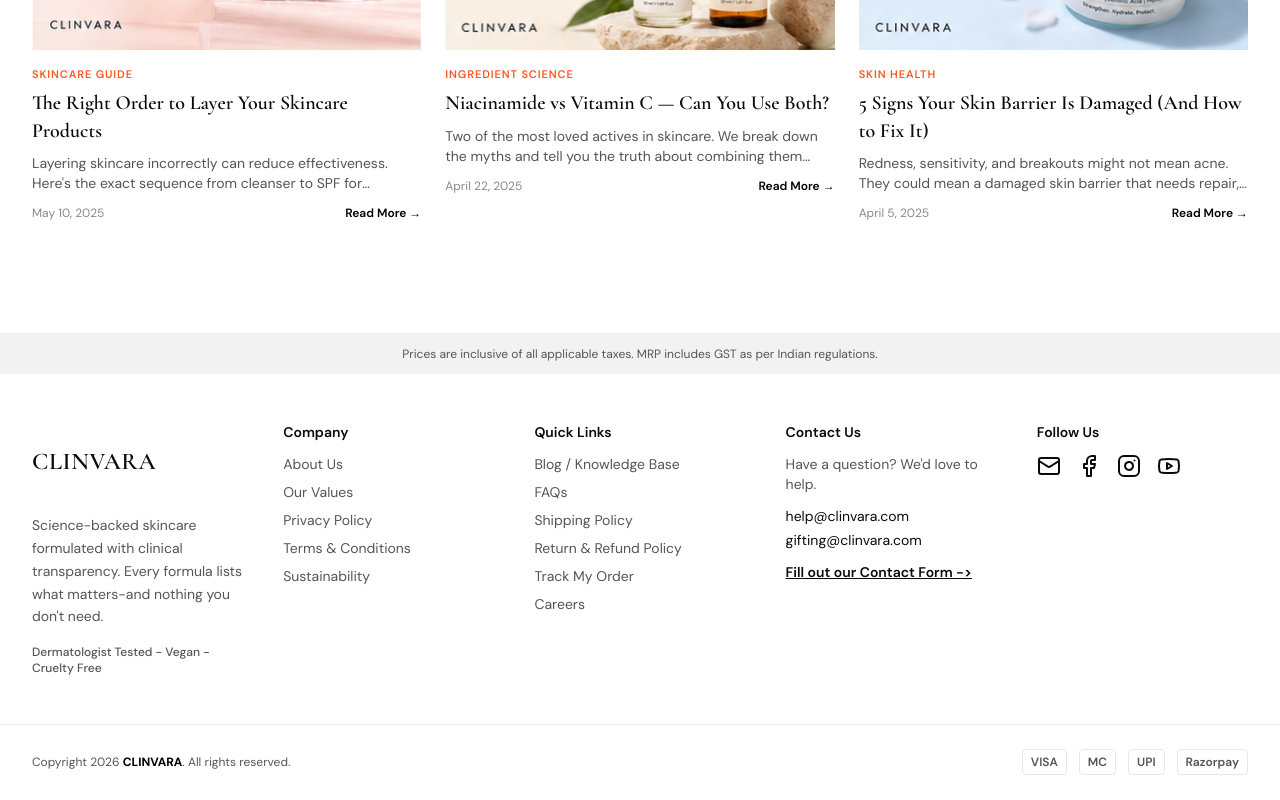
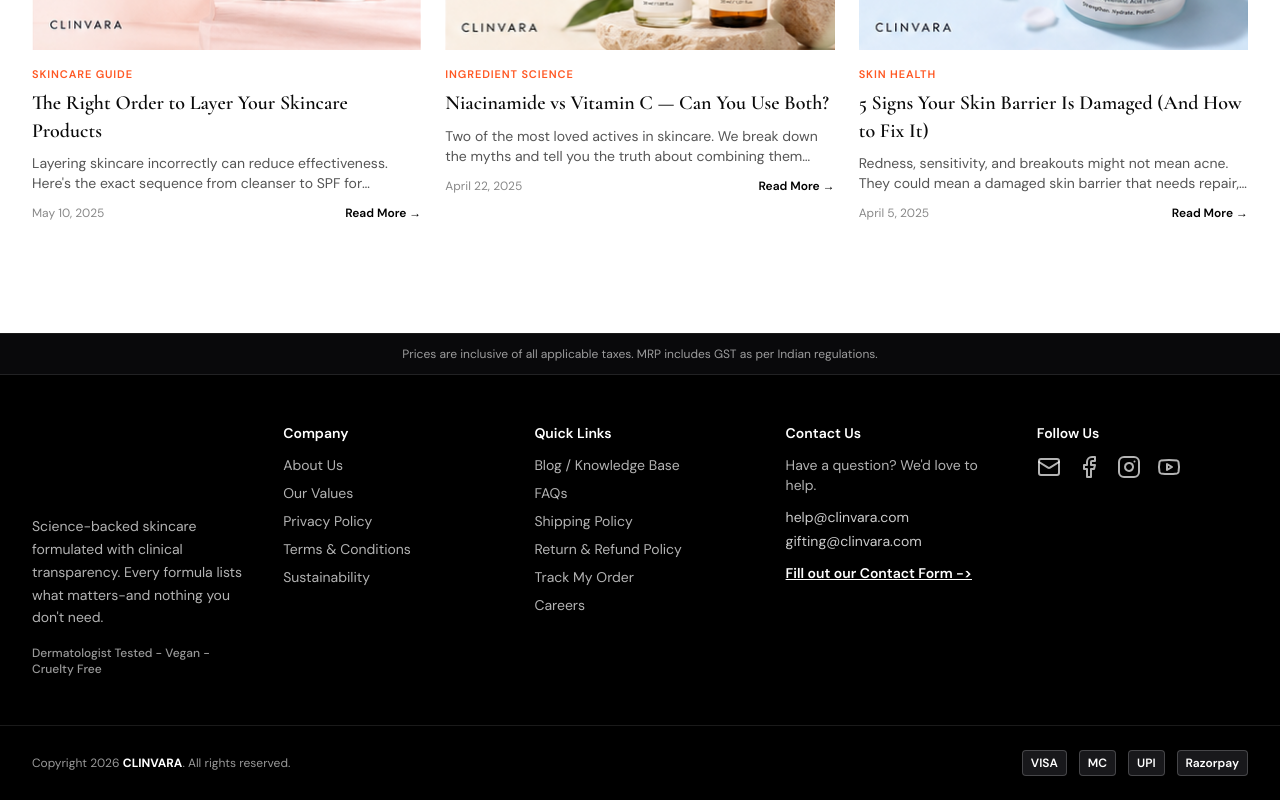
Before and after one commit to southeastmedia3-bot/clinvara, a Next.js app: page / in a window 1280 px wide. Shown: the part 2592-3392 px from the top of the page. Built offline with nearby package versions, Linux system fonts and the light colour scheme; no server answers.

Commit message:
Updated dark footer UI

```diff
--- a/components/layout/Footer.tsx
+++ b/components/layout/Footer.tsx
@@ -4,51 +4,73 @@
 
 export function Footer() {
   return (
-    <footer className="mt-16 border-t border-[var(--brand-border)]">
-      <div className="bg-[var(--brand-light-gray)] px-4 py-3 text-center text-xs text-[var(--brand-text-muted)]">
+    <footer className="mt-16 border-t border-white/10 bg-black text-white">
+      <div className="border-b border-white/10 bg-zinc-950 px-4 py-3 text-center text-xs text-white/60">
         Prices are inclusive of all applicable taxes. MRP includes GST as per
         Indian regulations.
       </div>
 
       <div className="mx-auto grid max-w-[1440px] gap-10 px-4 py-12 md:grid-cols-2 lg:grid-cols-5 lg:px-8">
         <div className="lg:col-span-1">
-          <Link href="/" aria-label="CLINVARA home" className="inline-flex h-20 w-36">
-            <BrandLogo className="h-full w-full" />
+          <Link
+            href="/"
+            aria-label="CLINVARA home"
+            className="inline-flex h-20 w-36"
+          >
+            <BrandLogo className="h-full w-full invert" />
           </Link>
-          <p className="mt-3 text-sm leading-relaxed text-[var(--brand-text-muted)]">
+
+          <p className="mt-3 text-sm leading-relaxed text-white/70">
             Science-backed skincare formulated with clinical transparency. Every
             formula lists what matters-and nothing you don&apos;t need.
           </p>
-          <p className="mt-4 text-xs font-medium text-[var(--brand-text-muted)]">
+
+          <p className="mt-4 text-xs font-medium text-white/60">
             Dermatologist Tested - Vegan - Cruelty Free
           </p>
         </div>
 
         <div>
-          <p className="mb-3 text-sm font-semibold">Company</p>
-          <ul className="space-y-2 text-sm text-[var(--brand-text-muted)]">
+          <p className="mb-3 text-sm font-semibold text-white">
+            Company
+          </p>
+
+          <ul className="space-y-2 text-sm text-white/70">
             <li>
-              <Link href="/about-us" className="hover:text-black">
+              <Link href="/about-us" className="transition hover:text-white">
                 About Us
               </Link>
             </li>
+
             <li>
-              <Link href="/our-values" className="hover:text-black">
+              <Link href="/our-values" className="transition hover:text-white">
                 Our Values
               </Link>
             </li>
+
             <li>
-              <Link href="/privacy-policy" className="hover:text-black">
+              <Link
+                href="/privacy-policy"
+                className="transition hover:text-white"
+              >
                 Privacy Policy
               </Link>
             </li>
+
             <li>
-              <Link href="/terms-and-conditions" className="hover:text-black">
+              <Link
+                href="/terms-and-conditions"
+                className="transition hover:text-white"
+              >
                 Terms &amp; Conditions
               </Link>
             </li>
+
             <li>
-              <Link href="/sustainability" className="hover:text-black">
+              <Link
+                href="/sustainability"
+                className="transition hover:text-white"
+              >
                 Sustainability
               </Link>
             </li>
@@ -56,35 +78,52 @@
         </div>
 
         <div>
-          <p className="mb-3 text-sm font-semibold">Quick Links</p>
-          <ul className="space-y-2 text-sm text-[var(--brand-text-muted)]">
+          <p className="mb-3 text-sm font-semibold text-white">
+            Quick Links
+          </p>
+
+          <ul className="space-y-2 text-sm text-white/70">
             <li>
-              <Link href="/blog" className="hover:text-black">
+              <Link href="/blog" className="transition hover:text-white">
                 Blog / Knowledge Base
               </Link>
             </li>
+
             <li>
-              <Link href="/faqs" className="hover:text-black">
+              <Link href="/faqs" className="transition hover:text-white">
                 FAQs
               </Link>
             </li>
+
             <li>
-              <Link href="/shipping-policy" className="hover:text-black">
+              <Link
+                href="/shipping-policy"
+                className="transition hover:text-white"
+              >
                 Shipping Policy
               </Link>
             </li>
+
             <li>
-              <Link href="/return-refund-policy" className="hover:text-black">
+              <Link
+                href="/return-refund-policy"
+                className="transition hover:text-white"
+              >
                 Return &amp; Refund Policy
               </Link>
             </li>
+
             <li>
-              <Link href="/track-order" className="hover:text-black">
+              <Link
+                href="/track-order"
+                className="transition hover:text-white"
+              >
                 Track My Order
               </Link>
             </li>
+
             <li>
-              <Link href="/careers" className="hover:text-black">
+              <Link href="/careers" className="transition hover:text-white">
                 Careers
               </Link>
             </li>
@@ -92,62 +131,74 @@
         </div>
 
         <div>
-          <p className="mb-3 text-sm font-semibold">Contact Us</p>
-          <p className="text-sm text-[var(--brand-text-muted)]">
+          <p className="mb-3 text-sm font-semibold text-white">
+            Contact Us
+          </p>
+
+          <p className="text-sm text-white/70">
             Have a question? We&apos;d love to help.
           </p>
+
           <p className="mt-3 text-sm">
             <a
               href="mailto:help@clinvara.com"
-              className="hover:text-[var(--brand-accent)]"
+              className="text-white/80 transition hover:text-white"
             >
               help@clinvara.com
             </a>
           </p>
+
           <p className="mt-1 text-sm">
             <a
               href="mailto:gifting@clinvara.com"
-              className="hover:text-[var(--brand-accent)]"
+              className="text-white/80 transition hover:text-white"
             >
               gifting@clinvara.com
             </a>
           </p>
+
           <Link
             href="/contact"
-            className="mt-3 inline-block text-sm font-semibold underline"
+            className="mt-3 inline-block text-sm font-semibold underline transition hover:text-white/80"
           >
             Fill out our Contact Form -&gt;
           </Link>
         </div>
 
         <div>
-          <p className="mb-3 text-sm font-semibold">Follow Us</p>
+          <p className="mb-3 text-sm font-semibold text-white">
+            Follow Us
+          </p>
+
           <div className="flex gap-4">
             <a
               href="mailto:help@clinvara.com"
               aria-label="Email"
-              className="text-[var(--brand-primary)] hover:text-[var(--brand-accent)]"
+              className="text-white/70 transition hover:text-white"
             >
               <Mail className="h-6 w-6" />
             </a>
+
             <a
               href="https://facebook.com"
               aria-label="Facebook"
-              className="text-[var(--brand-primary)] hover:text-[var(--brand-accent)]"
+              className="text-white/70 transition hover:text-white"
             >
               <Facebook className="h-6 w-6" />
             </a>
+
             <a
               href="https://instagram.com"
               aria-label="Instagram"
-              className="text-[var(--brand-primary)] hover:text-[var(--brand-accent)]"
+              className="text-white/70 transition hover:text-white"
             >
               <Instagram className="h-6 w-6" />
             </a>
+
             <a
               href="https://youtube.com"
               aria-label="YouTube"
-              className="text-[var(--brand-primary)] hover:text-[var(--brand-accent)]"
+              className="text-white/70 transition hover:text-white"
             >
               <Youtube className="h-6 w-6" />
             </a>
@@ -155,17 +206,32 @@
         </div>
       </div>
 
-      <div className="border-t border-[var(--brand-border)]">
-        <div className="mx-auto flex max-w-[1440px] flex-col items-center justify-between gap-4 px-4 py-6 text-xs text-[var(--brand-text-muted)] md:flex-row lg:px-8">
+      <div className="border-t border-white/10">
+        <div className="mx-auto flex max-w-[1440px] flex-col items-center justify-between gap-4 px-4 py-6 text-xs text-white/60 md:flex-row lg:px-8">
           <p>
-            Copyright 2026 <strong className="font-bold text-black">CLINVARA</strong>.
-            All rights reserved.
+            Copyright 2026{" "}
+            <strong className="font-bold text-white">
+              CLINVARA
+            </strong>. All rights reserved.
           </p>
-          <div className="flex items-center gap-3" aria-label="Payment methods">
-            <span className="rounded border px-2 py-1 font-semibold">VISA</span>
-            <span className="rounded border px-2 py-1 font-semibold">MC</span>
-            <span className="rounded border px-2 py-1 font-semibold">UPI</span>
-            <span className="rounded border px-2 py-1 font-semibold">
+
+          <div
+            className="flex items-center gap-3"
+            aria-label="Payment methods"
+          >
+            <span className="rounded border border-white/20 bg-zinc-900 px-2 py-1 font-semibold text-white">
+              VISA
+            </span>
+
+            <span className="rounded border border-white/20 bg-zinc-900 px-2 py-1 font-semibold text-white">
+              MC
+            </span>
+
+            <span className="rounded border border-white/20 bg-zinc-900 px-2 py-1 font-semibold text-white">
+              UPI
+            </span>
+
+            <span className="rounded border border-white/20 bg-zinc-900 px-2 py-1 font-semibold text-white">
               Razorpay
             </span>
           </div>
```
